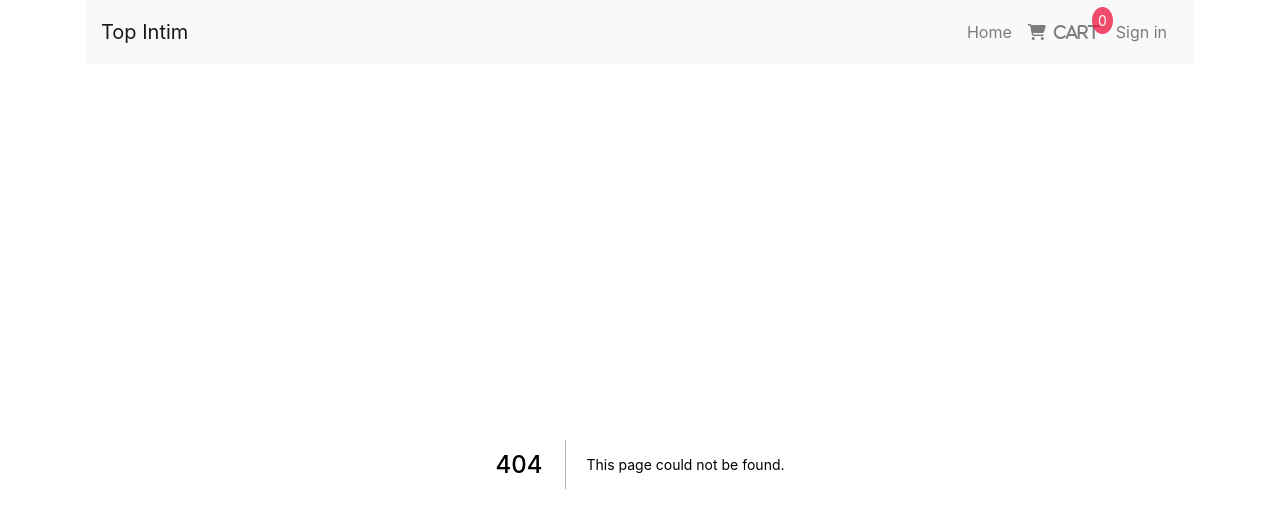
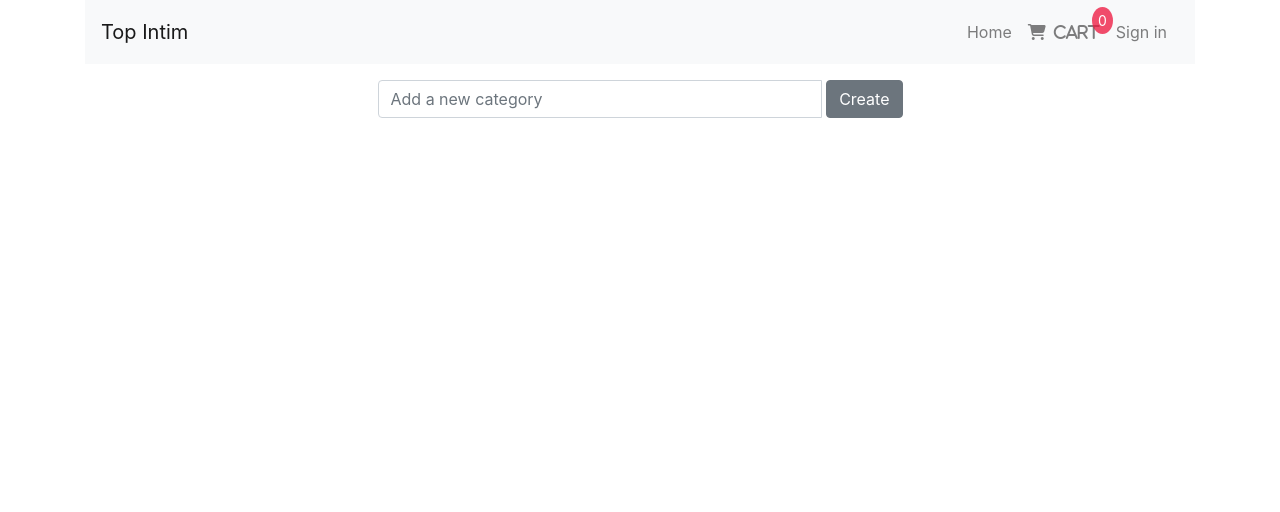
Before and after one commit to vovabatsyk/top-ecommerce, a Next.js app: page /categories in a window 1280 px wide. Before the commit this address had no page. Shown: the top 512 px of the page. Built offline with nearby package versions, Linux system fonts and the light colour scheme.

Commit message:
Categories Manager

```diff
--- a/components/Modal.js
+++ b/components/Modal.js
@@ -11,6 +11,13 @@ const Modal = () => {
 	const handleSubmit = () => {
 		if (modal.type === 'ADD_USERS') {
 			deleteData(`user/${modal.id}`, auth.token)
+				.then(res => {
+					if (res.err) return dispatch({ type: 'NOTIFY', payload: { error: res.err } })
+					return dispatch({ type: 'NOTIFY', payload: { success: res.msg } })
+				})
+		}
+		if (modal.type === 'ADD_CATEGORIES') {
+			deleteData(`categories/${modal.id}`, auth.token)
 				.then(res => {
 					if (res.err) return dispatch({ type: 'NOTIFY', payload: { error: res.err } })
 					return dispatch({ type: 'NOTIFY', payload: { success: res.msg } })
--- /dev/null
+++ b/models/categoriesModel.js
@@ -0,0 +1,16 @@
+import mongoose from 'mongoose'
+
+const categoriesSchema = new mongoose.Schema({
+		name: {
+			type: String,
+			required: true,
+			trim: true,
+		},
+	},
+	{
+		timestamps: true,
+	})
+
+let Dataset = mongoose.models.categories || mongoose.model('categories', categoriesSchema)
+
+export default Dataset
--- /dev/null
+++ b/pages/api/categories/[id].js
@@ -0,0 +1,55 @@
+import connectDB from '../../../utils/connectDB'
+import Categories from '../../../models/categoriesModel'
+import auth from '../../../middleware/auth'
+
+connectDB()
+
+export default async (req, res) => {
+	switch (req.method) {
+		case 'PUT':
+			await updateCategory(req, res)
+			break
+		case 'DELETE':
+			await deleteCategory(req, res)
+			break
+	}
+}
+
+const updateCategory = async (req, res) => {
+	try {
+		const result = await auth(req, res)
+		if (result.role !== 'admin')
+			return res.status(400).json({ err: 'Authentication is not valid.' })
+
+		const { id } = req.query
+		const { name } = req.body
+
+		const newCategory = await Categories.findOneAndUpdate({ _id: id }, { name })
+
+		res.json({
+			msg: 'Success! Updated a category.',
+			category: {
+				...newCategory._doc, name,
+			},
+		})
+
+	} catch (err) {
+		return res.status(500).json({ err: err.message })
+	}
+}
+const deleteCategory = async (req, res) => {
+	try {
+		const result = await auth(req, res)
+		if (result.role !== 'admin')
+			return res.status(400).json({ err: 'Authentication is not valid.' })
+
+		const { id } = req.query
+
+		await Categories.findByIdAndDelete(id)
+
+		res.json({ msg: 'Success! Deleted a category.' })
+
+	} catch (err) {
+		return res.status(500).json({ err: err.message })
+	}
+}
--- /dev/null
+++ b/pages/api/categories/index.js
@@ -0,0 +1,48 @@
+import connectDB from '../../../utils/connectDB'
+import Categories from '../../../models/categoriesModel'
+import auth from '../../../middleware/auth'
+
+connectDB()
+
+export default async (req, res) => {
+	switch (req.method) {
+		case 'POST':
+			await createCategory(req, res)
+			break
+		case 'GET':
+			await getCategories(req, res)
+			break
+	}
+}
+
+const createCategory = async (req, res) => {
+	try {
+		const result = await auth(req, res)
+		if (result.role !== 'admin')
+			return res.status(400).json({ err: 'Authentication is not valid.' })
+
+		const { name } = req.body
+		if (!name) return res.status(400).json({ err: 'Name can not be left blank.' })
+
+		const newCategory = new Categories({ name })
+		await newCategory.save()
+
+		res.json({
+			msg: 'Success! Created a new category.',
+			newCategory,
+		})
+
+	} catch (err) {
+		return res.status(500).json({ err: err.message })
+	}
+}
+
+const getCategories = async (req, res) => {
+	try {
+		const categories = await Categories.find()
+		res.json({ categories })
+	} catch (err) {
+		return res.status(500).json({ err: err.message })
+	}
+
+}
--- /dev/null
+++ b/pages/categories.js
@@ -0,0 +1,92 @@
+import Head from 'next/head'
+import { useContext, useState } from 'react'
+import { DataContext } from '../store/GlobalState'
+import { postData, putData } from '../utils/fetchData'
+import { updateItem } from '../store/Actions'
+
+const Categories = () => {
+	const [name, setName] = useState('')
+	const [id, setId] = useState('')
+
+	const { state, dispatch } = useContext(DataContext)
+	const { categories, auth } = state
+
+	const createCategory = async () => {
+		if (auth.user.role !== 'admin')
+			return dispatch({ type: 'NOTIFY', payload: { error: 'Authentication is not valid.' } })
+
+		if (!name)
+			return dispatch({ type: 'NOTIFY', payload: { error: 'Name can not be left blank.' } })
+
+		dispatch({ type: 'NOTIFY', payload: { loading: true } })
+
+		let res
+		if (id) {
+			res = await putData(`categories/${id}`, { name }, auth.token)
+			if (res.err)
+				return dispatch({ type: 'NOTIFY', payload: { error: res.err } })
+
+			dispatch(updateItem(categories, id, res.category, 'ADD_CATEGORIES'))
+		} else {
+			res = await postData('categories', { name }, auth.token)
+			if (res.err)
+				return dispatch({ type: 'NOTIFY', payload: { error: res.err } })
+
+			dispatch({ type: 'ADD_CATEGORIES', payload: [...categories, res.newCategory] })
+		}
+
+		setName('')
+		setId('')
+
+		return dispatch({ type: 'NOTIFY', payload: { success: res.msg } })
+
+	}
+
+	const handleEditCategory = (category) => {
+		setId(category._id)
+		setName(category.name)
+	}
+
+	return (
+		<div className="col-md-6 mx-auto my-3">
+			<Head>
+				<title>Categories</title>
+			</Head>
+
+			<div className="input-group mb-3">
+				<input type="text" className="form-control"
+							 placeholder="Add a new category" value={name}
+							 onChange={e => setName(e.target.value)}
+				/>
+				<button className="btn btn-secondary ml-1"
+								onClick={createCategory}
+				>{id ? 'Update' : 'Create'}
+				</button>
+			</div>
+
+			{
+				categories.map(category => (
+					<div key={category._id} className="card my-2 text-capitalize">
+						<div className="card-body d-flex justify-content-between">
+							{category.name}
+
+							<div style={{ cursor: 'pointer' }}>
+								<i className="fa fa-edit mr-2 text-info"
+									 onClick={() => handleEditCategory(category)}/>
+								<i className="fa  fa-trash text-danger" aria-hidden="true" data-toggle="modal"
+									 data-target="#exampleModal"
+									 onClick={() => dispatch({
+										 type: 'ADD_MODAL',
+										 payload: { data: categories, id: category._id, title: category.name, type: 'ADD_CATEGORIES' },
+									 })}/>
+							</div>
+						</div>
+					</div>
+				))
+			}
+
+		</div>
+	)
+}
+
+export default Categories
--- a/store/Actions.js
+++ b/store/Actions.js
@@ -5,6 +5,7 @@ export const ACTIONS = {
 	ADD_MODAL: 'ADD_MODAL',
 	ADD_ORDERS: 'ADD_ORDERS',
 	ADD_USERS: 'ADD_USERS',
+	ADD_CATEGORIES: 'ADD_CATEGORIES',
 }
 
 export const addToCart = (product, cart) => {
@@ -42,9 +43,9 @@ export const increase = (data, id) => {
 }
 
 export const deleteItem = (data, id, type) => {
-	const newDData = data.filter(item => item._id !== id)
+	const newData = data.filter(item => item._id !== id)
 
-	return ({ type, payload: newDData })
+	return ({ type, payload: newData })
 }
 
 export const updateItem = (data, id, post, type) => {
--- a/store/GlobalState.js
+++ b/store/GlobalState.js
@@ -5,7 +5,10 @@ import { getData } from '../utils/fetchData'
 export const DataContext = createContext()
 
 export const DataProvider = ({ children }) => {
-	const initialState = { notify: {}, auth: {}, cart: [], modal: {}, orders: [], users: [] }
+	const initialState = {
+		notify: {}, auth: {}, cart: [], modal: {}, orders: [], users: [],
+		categories: [],
+	}
 	const [state, dispatch] = useReducer(reducers, initialState)
 	const { cart, auth } = state
 
@@ -22,6 +25,16 @@ export const DataProvider = ({ children }) => {
 						token: res.access_token,
 						user: res.user,
 					},
+				})
+			})
+
+			getData('categories').then(res => {
+				if (res.err)
+					return dispatch({ type: 'NOTIFY', payload: { error: res.err } })
+
+				dispatch({
+					type: 'ADD_CATEGORIES',
+					payload: res.categories,
 				})
 			})
 		}
--- a/store/Reducers.js
+++ b/store/Reducers.js
@@ -32,6 +32,11 @@ const reducers = (state, action) => {
 				...state,
 				users: action.payload,
 			}
+			case ACTIONS.ADD_CATEGORIES:
+			return {
+				...state,
+				categories: action.payload,
+			}
 
 		default:
 			return state
```
